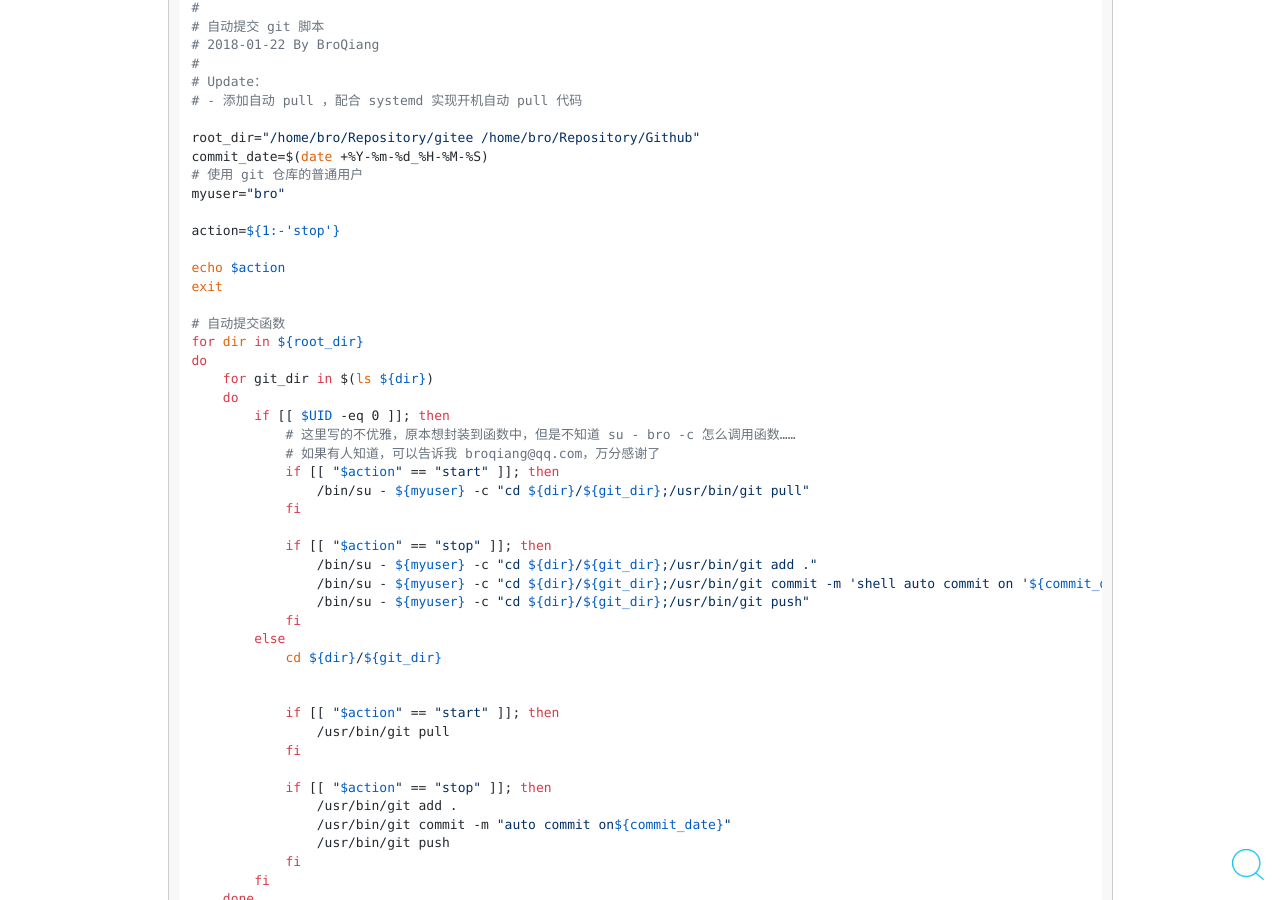
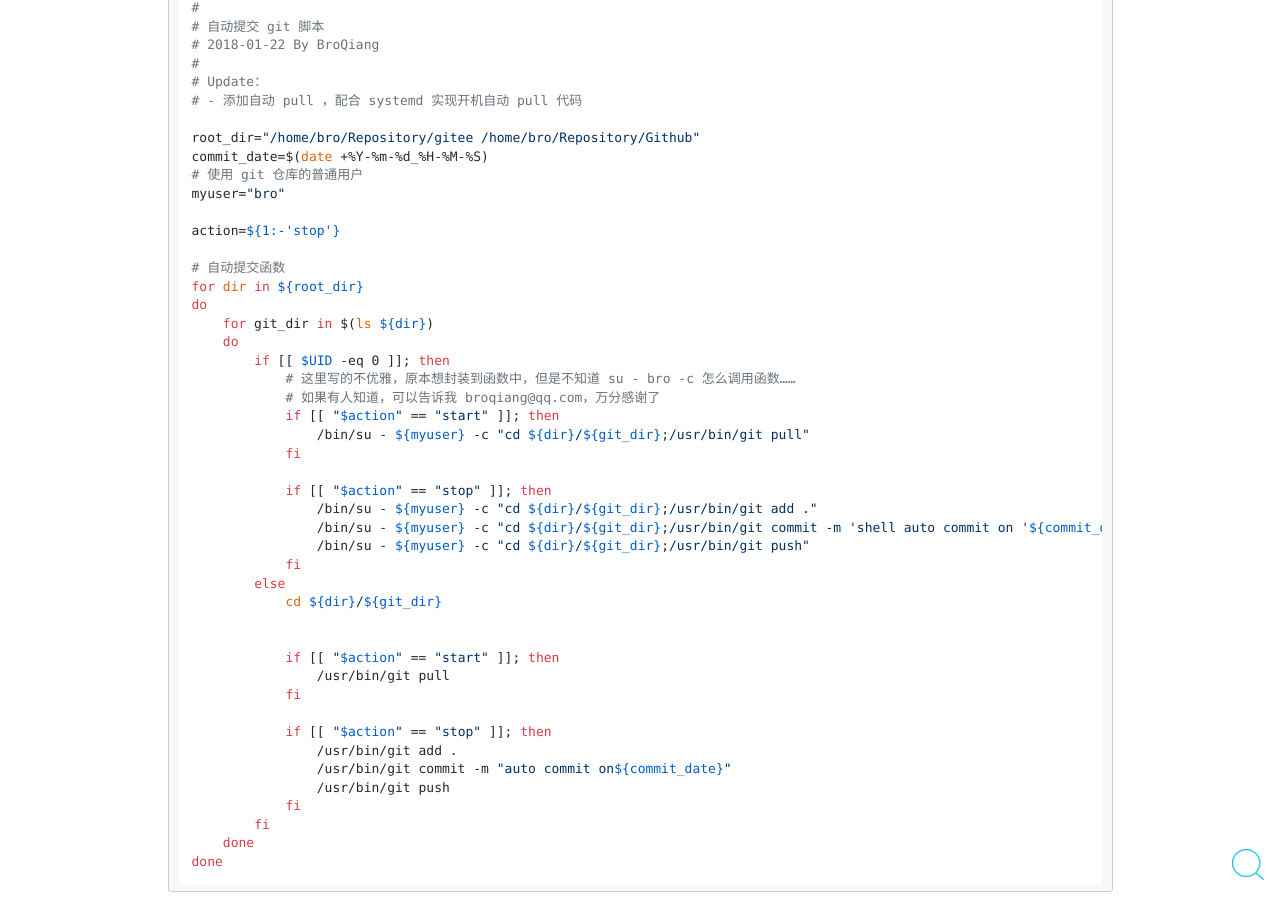
Before and after one commit to BroQiang/broqiang.github.io, a Jekyll site: the page built from _posts/2018-01-20-git-auto-commit-on-shutdown.md, in a window 1280 px wide and 900 px high, scrolled down 999 px. Built offline with Jekyll 4.4.1, drawn with Linux system fonts in a browser that asks for light colours; nearby versions of some CDN libraries; comment, search, counter and statistics services are not loaded.

Commit message:
修改 bug

```diff
--- a/_posts/2018-01-20-git-auto-commit-on-shutdown.md
+++ b/_posts/2018-01-20-git-auto-commit-on-shutdown.md
@@ -37,9 +37,6 @@ commit_date=$(date +%Y-%m-%d_%H-%M-%S)
 myuser="bro"
 
 action=${1:-'stop'}
-
-echo $action
-exit
 
 # 自动提交函数
 for dir in ${root_dir}
```
